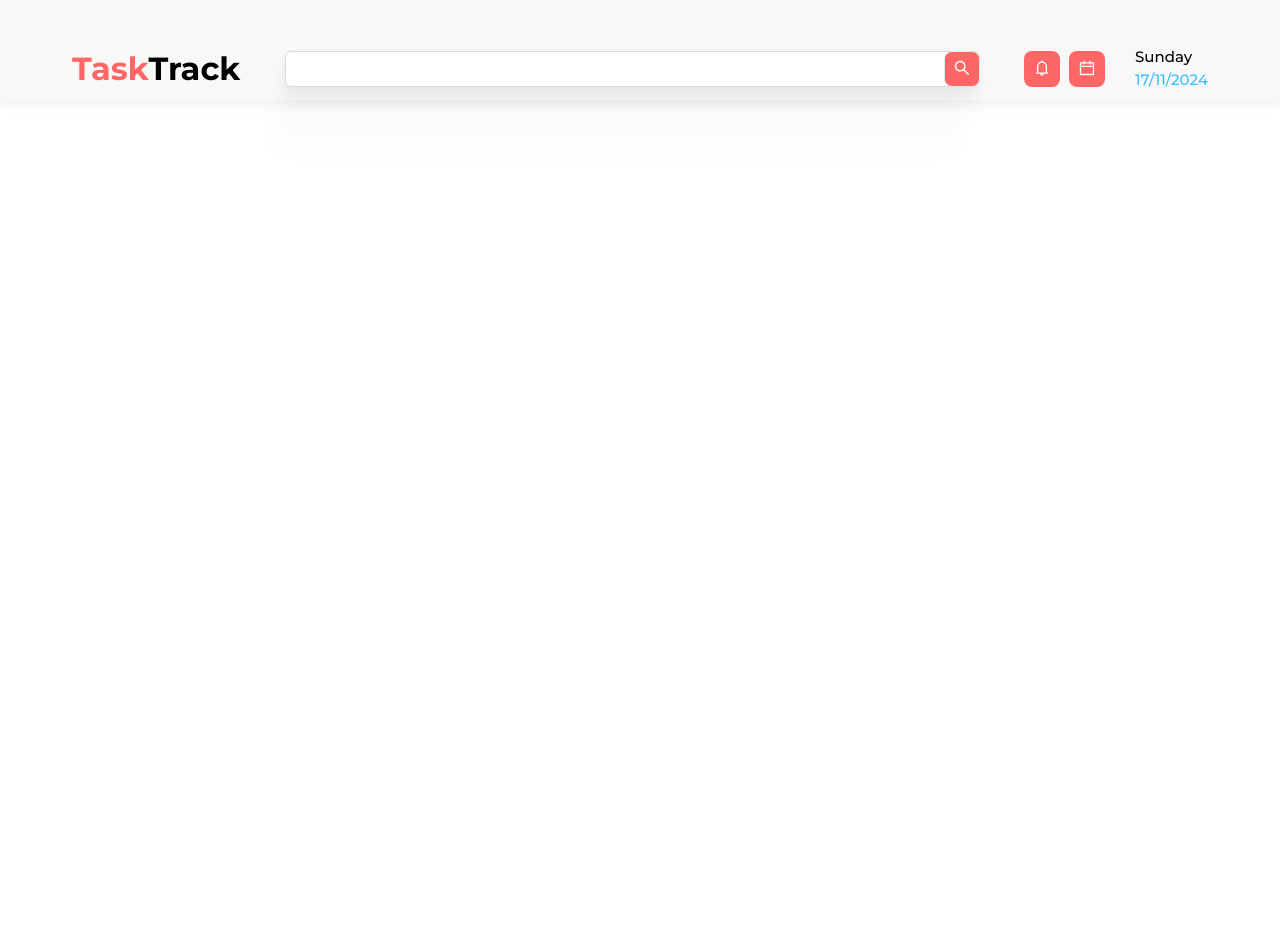
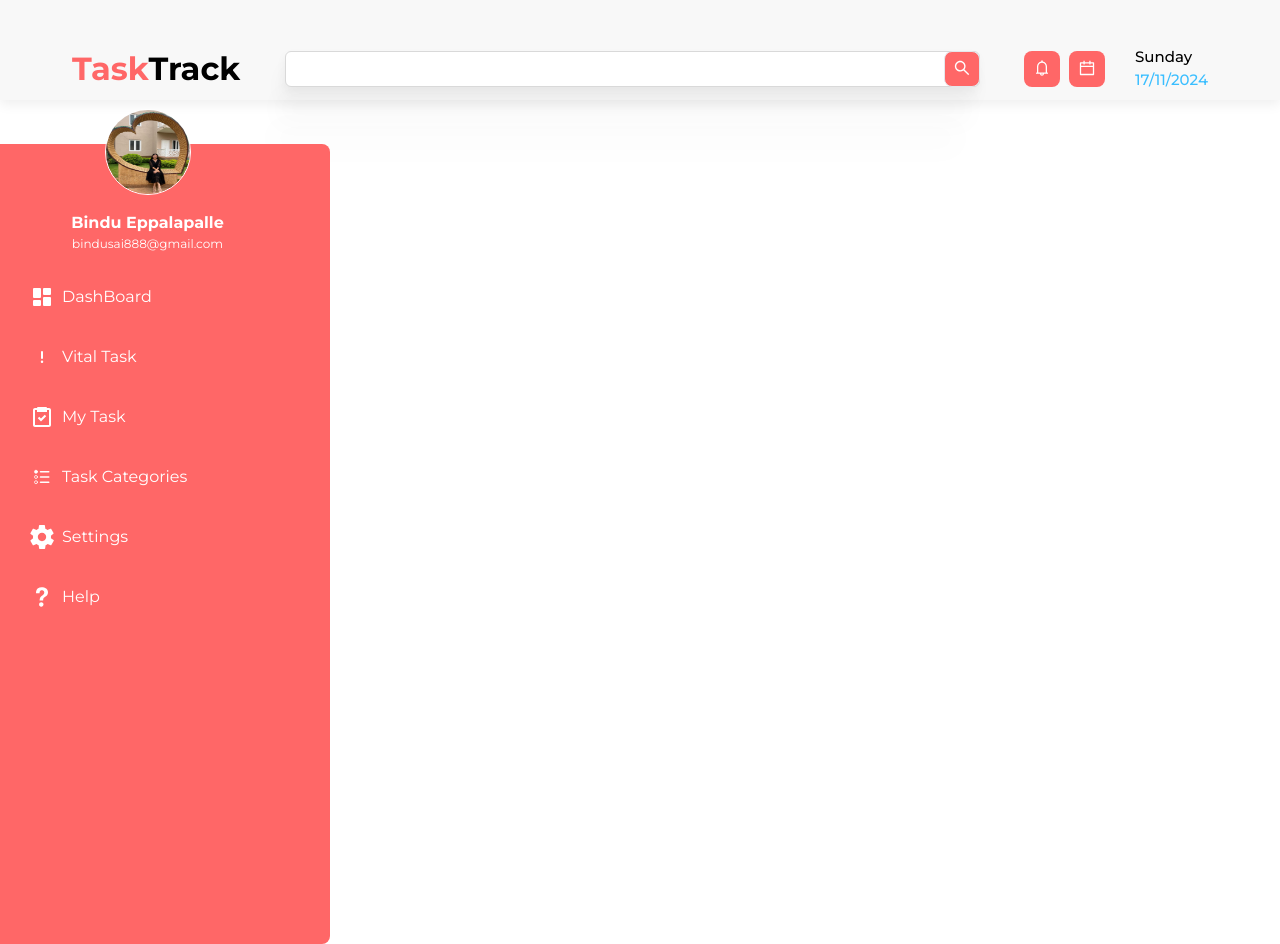
Before and after one commit to bindu8601/Task-Track, a React (Create React App) app in the folder client/: page /dashboard in a window 1280 px wide. Before the commit the page ends 800 px from the top, so only its background shows below. Built offline with nearby package versions, Linux system fonts and the light colour scheme.

Commit message:
sidebar implementation

```diff
--- /dev/null
+++ b/client/src/assets/icons/icons.js
@@ -0,0 +1,26 @@
+export const DashBoardIcon = () => (
+  <svg viewBox="0 0 24 24" xmlns="http://www.w3.org/2000/svg" width={24} height={24}>
+    <path
+      d="M4 13h6a1 1 0 0 0 1-1V4a1 1 0 0 0-1-1H4a1 1 0 0 0-1 1v8a1 1 0 0 0 1 1zm-1 7a1 1 0 0 0 1 1h6a1 1 0 0 0 1-1v-4a1 1 0 0 0-1-1H4a1 1 0 0 0-1 1v4zm10 0a1 1 0 0 0 1 1h6a1 1 0 0 0 1-1v-7a1 1 0 0 0-1-1h-6a1 1 0 0 0-1 1v7zm1-10h6a1 1 0 0 0 1-1V4a1 1 0 0 0-1-1h-6a1 1 0 0 0-1 1v5a1 1 0 0 0 1 1z"
+      fill="white"
+      class="fill-000000"
+    ></path>
+  </svg>
+)
+
+export const VitalIcon=()=>(
+    <svg data-name="Layer 1" viewBox="0 0 24 24" width={24} height={24} xmlns="http://www.w3.org/2000/svg"><path d="M12 14a1 1 0 0 0 1-1V7a1 1 0 0 0-2 0v6a1 1 0 0 0 1 1Zm0 4a1.25 1.25 0 1 0-1.25-1.25A1.25 1.25 0 0 0 12 18Z" fill="white" class="fill-6563ff"></path></svg>
+)
+
+export const TaskIcon=()=>(
+    <svg viewBox="0 0 24 24" width={24} height={24} xmlns="http://www.w3.org/2000/svg"><path d="M5 22h14c1.103 0 2-.897 2-2V5c0-1.103-.897-2-2-2h-2a1 1 0 0 0-1-1H8a1 1 0 0 0-1 1H5c-1.103 0-2 .897-2 2v15c0 1.103.897 2 2 2zM5 5h2v2h10V5h2v15H5V5z" fill="#ffffff" class="fill-000000"></path><path d="m11 13.586-1.793-1.793-1.414 1.414L11 16.414l5.207-5.207-1.414-1.414z" fill="#ffffff" class="fill-000000"></path></svg>
+)
+export const TaskCategoriesIcon=()=>(
+    <svg data-name="Layer 3" width={24} height={24} viewBox="0 0 32 32" xmlns="http://www.w3.org/2000/svg"><path d="M14 9h11" stroke-width="2px" fill="none" stroke="#ffffff" stroke-linecap="round" stroke-linejoin="round" class="stroke-0832ff"></path><path d="M10 8.94A2.08 2.08 0 0 1 8 11a2.08 2.08 0 0 1-2-2.06 2 2 0 0 1 4 0Z" fill="none" stroke="#ffffff" stroke-linecap="round" stroke-linejoin="round" class="stroke-0832ff"></path><path d="M10 8.94A2.08 2.08 0 0 1 8 11a2.08 2.08 0 0 1-2-2.06 2 2 0 0 1 4 0Z" fill="#ffffff" class="fill-0832ff"></path><path d="M14 16h11" stroke-width="2px" fill="none" stroke="#ffffff" stroke-linecap="round" stroke-linejoin="round" class="stroke-0832ff"></path><path d="M10 15.94A2.08 2.08 0 0 1 8 18a2.08 2.08 0 0 1-2-2.06 2 2 0 0 1 4 0Z" fill="none" stroke="#ffffff" stroke-linecap="round" stroke-linejoin="round" class="stroke-0832ff"></path><path d="M14 23h11" stroke-width="2px" fill="none" stroke="#ffffff" stroke-linecap="round" stroke-linejoin="round" class="stroke-0832ff"></path><path d="M10 22.94A2.08 2.08 0 0 1 8 25a2.08 2.08 0 0 1-2-2.06 2 2 0 0 1 4 0Z" fill="none" stroke="#ffffff" stroke-linecap="round" stroke-linejoin="round" class="stroke-0832ff"></path></svg>
+)
+export const SettingsIcon=()=>(
+    <svg viewBox="0 0 20 20" width={24} height={24} xmlns="http://www.w3.org/2000/svg"><path d="M17.4 11c0-.3.1-.6.1-1s0-.7-.1-1l2.1-1.7c.2-.2.2-.4.1-.6l-2-3.5c-.1-.1-.3-.2-.6-.1l-2.5 1c-.5-.4-1.1-.7-1.7-1L12.4.5c.1-.3-.2-.5-.4-.5H8c-.2 0-.5.2-.5.4l-.4 2.7c-.6.2-1.1.6-1.7 1L3 3.1c-.3-.1-.5 0-.7.2l-2 3.5c-.1.1 0 .4.2.6L2.6 9c0 .3-.1.6-.1 1s0 .7.1 1L.5 12.7c-.2.2-.2.4-.1.6l2 3.5c.1.1.3.2.6.1l2.5-1c.5.4 1.1.7 1.7 1l.4 2.6c0 .2.2.4.5.4h4c.2 0 .5-.2.5-.4l.4-2.6c.6-.3 1.2-.6 1.7-1l2.5 1c.2.1.5 0 .6-.2l2-3.5c.1-.2.1-.5-.1-.6L17.4 11ZM10 13.5c-1.9 0-3.5-1.6-3.5-3.5S8.1 6.5 10 6.5s3.5 1.6 3.5 3.5-1.6 3.5-3.5 3.5Z" fill="#ffffff" fill-rule="evenodd" class="fill-000000"></path></svg>
+)
+export const HelpIcon=()=>(
+    <svg viewBox="0 0 512 512" width={24} height={24} xmlns="http://www.w3.org/2000/svg" enable-background="new 0 0 512 512"><path d="M345.1 77.1C317.6 56.2 286.6 49 247.3 49c-29.8 0-55.3 6.1-75.5 19.7C142 89 128 123.1 128 177h76.8c0-14.4-1.4-29.9 7-43.2 8.4-13.3 20.1-23.5 40.2-23.5 20.4 0 30.9 5.9 40.8 18.1 8.4 10.4 11.6 22.8 11.6 36 0 11.4-5.8 21.9-12.7 31.4-3.8 5.6-8.8 10.6-15.1 15.4 0 0-41.5 24.7-56.1 48.1-10.9 17.4-14.8 39.2-15.7 65.3-.1 1.9.6 5.8 7.2 5.8h61.8c5.8 0 7-4.4 7.1-6.2.4-9.5 1.6-24.1 3.3-29.6 3.3-10.4 9.7-19.5 19.7-27.3l20.7-14.3c18.7-14.6 33.6-26.5 40.2-35.9 11.3-15.4 19.2-34.4 19.2-56.9 0-36.7-13.5-63.8-38.9-83.1zM242 370.2c-25.9-.8-47.3 17.2-48.2 45.3-.8 28.2 19.5 46.7 45.5 47.5 27 .8 47.9-16.6 48.7-44.7.8-28.1-19-47.3-46-48.1z" fill="#ffffff" class="fill-000000"></path></svg>
+)
--- a/client/src/pages/DashBoard/DashBoard.jsx
+++ b/client/src/pages/DashBoard/DashBoard.jsx
@@ -2,6 +2,7 @@ import React from 'react'
 import Title from './components/Title'
 import SearchBar from './components/SearchBar'
 import CustomCalender from './components/CustomCalender'
+import SideBar from './components/SideBar'
 
 const DashBoard = () => {
   return (
@@ -14,6 +15,9 @@ const DashBoard = () => {
         <SearchBar />
         <CustomCalender />
       </div>
+      <div>
+        <SideBar />
+      </div>
     </div>
   )
 }
--- /dev/null
+++ b/client/src/pages/DashBoard/components/SideBar.jsx
@@ -0,0 +1,60 @@
+import React from 'react';
+import Bindu from '../../../assets/images/Bindu.png';
+import { DashBoardIcon, HelpIcon, SettingsIcon, TaskCategoriesIcon, TaskIcon, VitalIcon } from '../../../assets/icons/icons';
+
+const SideBar = () => {
+  return (
+    <div
+      className="w-[365px] relative bg-[#FF6767] min-h-screen mt-[44px] left-[-35px]"
+      style={{ borderRadius: '0px 8px 8px 0px' }}
+    >
+      <div className="flex flex-col items-center">
+        {/* Profile Section */}
+        <img
+          style={{
+            boxSizing: 'border-box',
+            border: '1px solid rgb(255, 255, 255)',
+            width: '86px',
+            height: '86px',
+            marginTop: '-35px',
+          }}
+          className="rounded-full"
+          src={Bindu}
+          alt="Bindu"
+        />
+        <p className="mt-4 text-white text-[16px] font-[600]">Bindu Eppalapalle</p>
+        <p className="text-white text-[12px]">bindusai888@gmail.com</p>
+      </div>
+
+      {/* Navigation Section */}
+      <div className="mt-8 pl-[65px] ">
+        <div className="flex items-center mb-9 text-white gap-[8px]">
+          <DashBoardIcon className="mr-3" />
+          <p>DashBoard</p>
+        </div>
+        <div className="flex items-center mb-9 text-white gap-[8px]">
+          <VitalIcon className="mr-3" />
+          <p>Vital Task</p>
+        </div>
+        <div className="flex items-center mb-9 text-white gap-[8px]">
+          <TaskIcon className="mr-3" />
+          <p>My Task</p>
+        </div>
+        <div className="flex items-center mb-9 text-white gap-[8px]">
+          <TaskCategoriesIcon className="mr-3" />
+          <p>Task Categories</p>
+        </div>
+        <div className="flex items-center mb-9 text-white gap-[8px]">
+          <SettingsIcon className="mr-3" />
+          <p>Settings</p>
+        </div>
+        <div className="flex items-center text-white gap-[8px]">
+          <HelpIcon className="mr-3" />
+          <p>Help</p>
+        </div>
+      </div>
+    </div>
+  );
+};
+
+export default SideBar;
```
Also changed, not shown: client/src/assets/images/Bindu.png (added), 1 other file (tests, documents, lock files or other folders).
